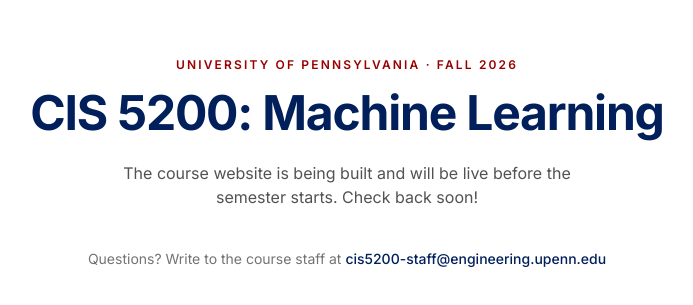
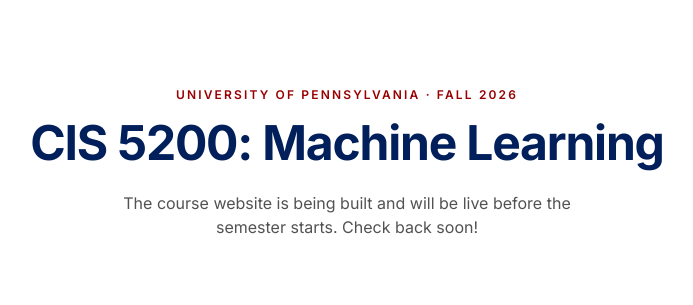
Before and after one commit to MichelFaloughi/cis5200, a Next.js app: page / in a window 1280 px wide. Shown: the part 237-542 px from the top of the page, without its empty margins (293-986 px from the left). Built offline with nearby package versions, Linux system fonts and the light colour scheme.

Commit message:
remove fake email

```diff
--- a/app/page.tsx
+++ b/app/page.tsx
@@ -15,7 +15,7 @@
         The course website is being built and will be live before the
         semester starts. Check back soon!
       </p>
-      <p className="mt-10 text-sm text-neutral-500 dark:text-neutral-500">
+      {/* <p className="mt-10 text-sm text-neutral-500 dark:text-neutral-500">
         Questions? Write to the course staff at{" "}
         <a
           href="mailto:cis5200-staff@engineering.upenn.edu"
@@ -23,7 +23,7 @@
         >
           cis5200-staff@engineering.upenn.edu
         </a>
-      </p>
+      </p> */}
     </main>
   );
 }
```
